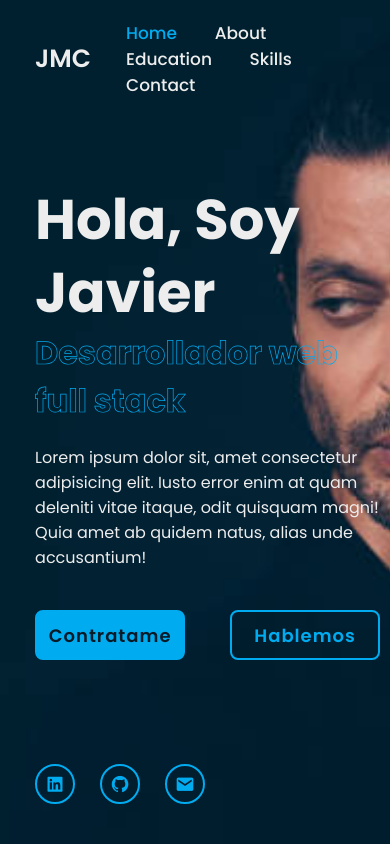
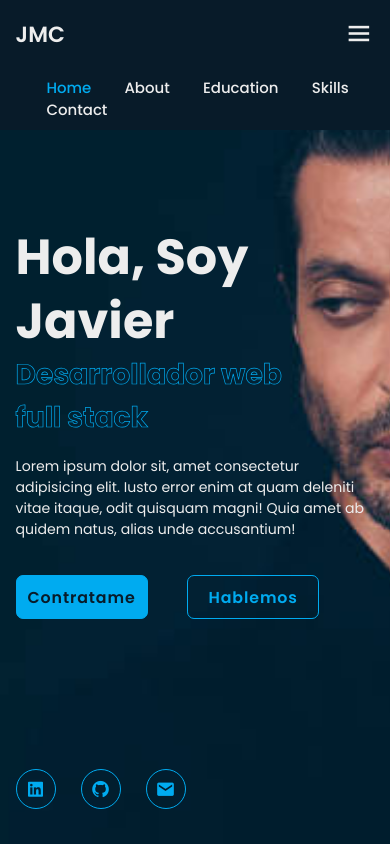
Before and after one commit to elboop86/Portfolio_Website, a plain HTML site: page index.html in a window 390 px wide. Shown: the top 844 px of the page. Drawn offline with nearby package versions, Linux system fonts and the light colour scheme.

Commit message:
js, media query

```diff
--- a/css/style.css
+++ b/css/style.css
@@ -659,3 +659,50 @@ span {
 .footer-iconTop a:hover i {
     color: var(--main-color);
 }
+
+/* Media querys */
+
+@media (max-width: 1200px) {
+    html {
+        font-size: 55%;
+    }
+}
+
+@media (max-width: 991px) {
+    .header {
+        padding: 2rem 4%;
+    }
+
+    section {
+        padding: 10rem 4% 2rem;
+    }
+
+    .home {
+        padding: 0 4%;
+    }
+
+    .footer {
+        padding: 2rem 4%;
+    }
+}
+
+@media (max-width: 768px) {
+    .header {
+        background: var(--bg-color);
+    }
+
+    #menu-icon {
+        display: block;
+    }
+
+    .navbar {
+        position: absolute;
+        top: 100%;
+        left: 0;
+        width: 100%;
+        padding: 1rem 4%;
+        background: var(--bg-color);
+        box-shadow: 0 .5rem 1rem rgba(0, 0, 0 , .2, green, blue, alpha);
+    }
+
+}
--- a/js/main.js
+++ b/js/main.js
@@ -9,7 +9,15 @@ window.onscroll = () => {
         let top = window.scrollY;
         let offset = sec.offsetTop -100;
         let height = sec.offsetHeight;
-        let id= sec.getAttribute('');
+        let id= sec.getAttribute('id');
+
+if(top >= offset && top < offset + height)  {
+    // desliza el lik del menu  al que corresponda
+    navLinks.forEach(links => {
+        links.classList.remove('active');
+        document.querySelector('header nav a[href*='+ id +']').classList.add('active');
+    });
+}
     });
 
     //sticky header
```
